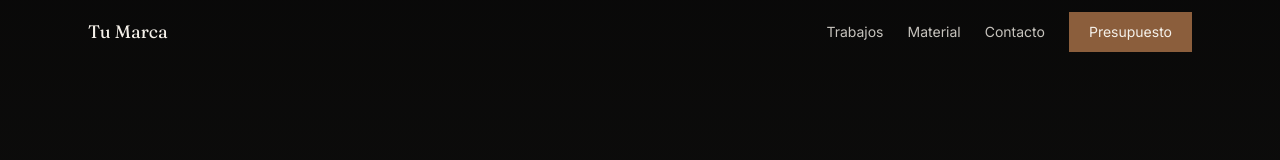
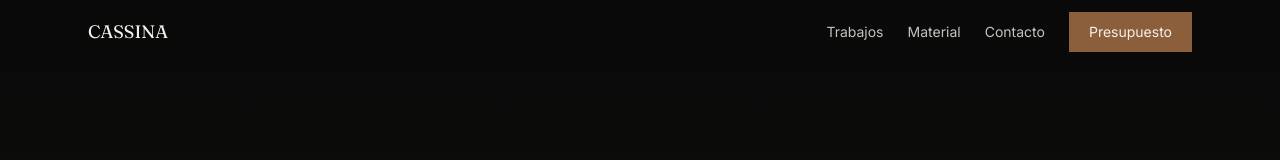
Before and after one commit to JCAllall/eco-cuero, a Next.js app: page / in a window 1280 px wide. Shown: the top 160 px of the page. Built offline with nearby package versions, Linux system fonts and the light colour scheme.

Commit message:
Seccion proceso

```diff
--- a/components/Navbar.tsx
+++ b/components/Navbar.tsx
@@ -21,7 +21,7 @@ export default function Navbar() {
     <header className={`fixed top-0 left-0 right-0 z-50 transition-colors duration-300 ${scrolled ? "bg-cream/95 backdrop-blur border-b border-sand" : "bg-transparent"}`}>
       <nav className="max-w-6xl mx-auto px-6 h-16 flex items-center justify-between">
         <a href="#" className={`font-display text-lg transition-colors ${scrolled ? "text-ink" : "text-cream"}`}>
-          Tu Marca
+          CASSINA
         </a>
 
         <div className="flex items-center gap-6">
```
